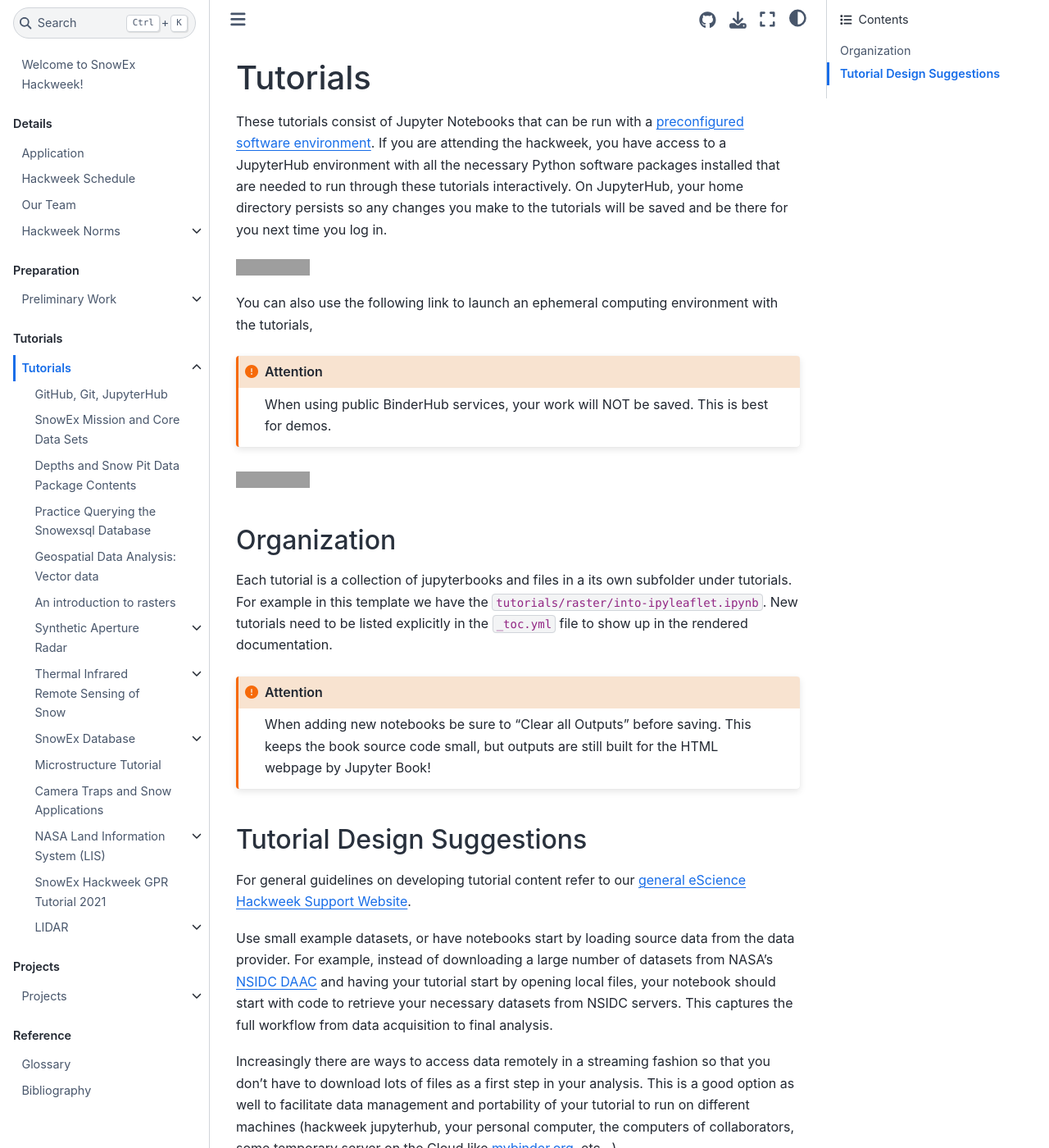
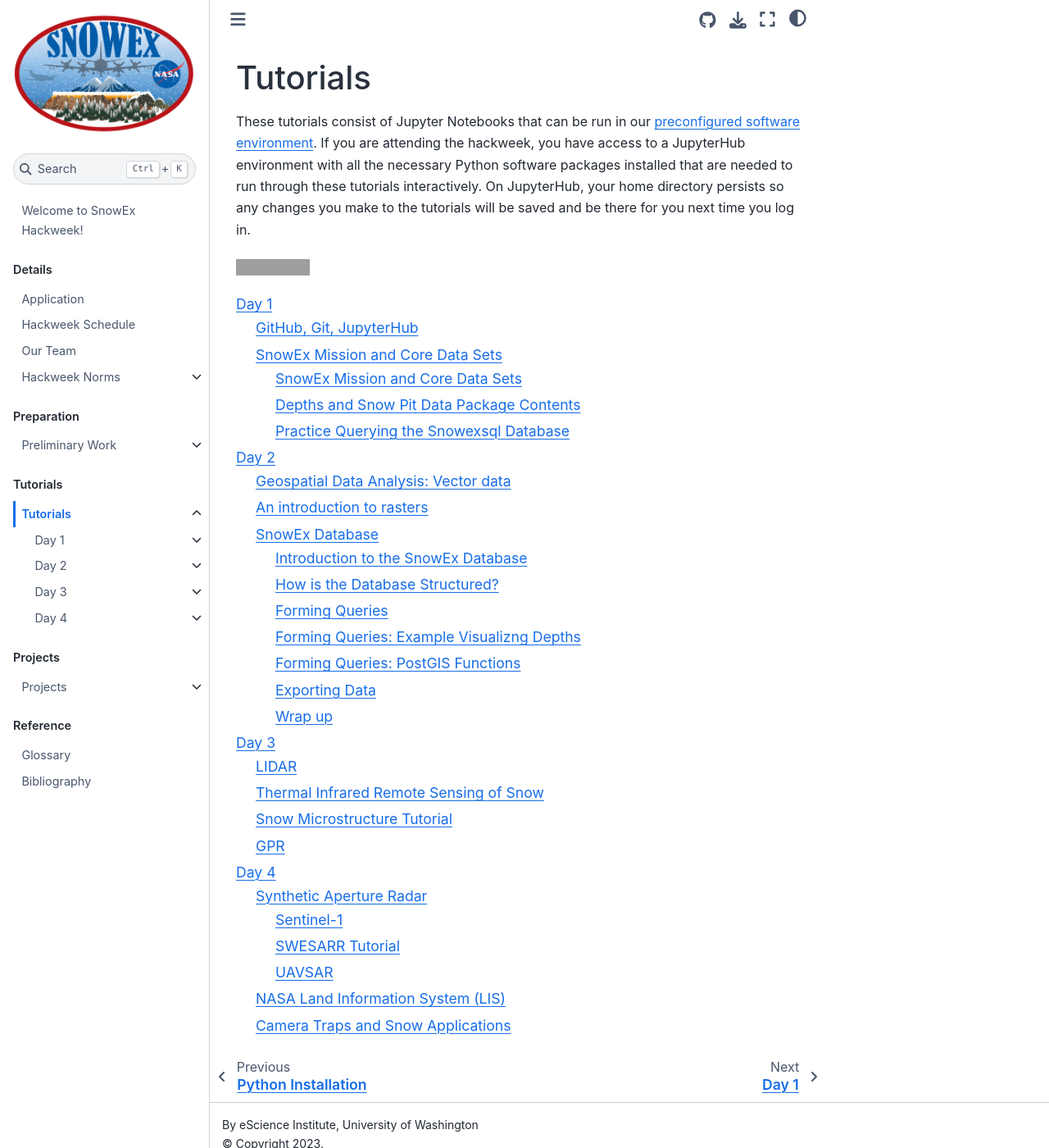
Before and after one commit to snowex-hackweek/website-2021, a Jupyter Book: the page built from book/tutorials/index.md, in a window 1280 px wide and 1400 px high. Shown: the whole window at 82% size. Built offline with Jupyter Book 1.0.4 settings and Sphinx 7.4.7 and the Sphinx Book theme 1.1.4, drawn with Linux system fonts in a browser that asks for light colours; some of the changed text lies outside the part shown; grey boxes are pictures that could not be loaded.

Commit message:
TOC - Group tutorials by days (#99)

````diff
--- a/book/_toc.yml
+++ b/book/_toc.yml
@@ -25,42 +25,50 @@
   chapters:
     - file: tutorials/index
       sections:
-        - file: tutorials/jupyter
-        - file: tutorials/core-datasets/index
+        - file: tutorials/day_1
           sections:
-            - file: tutorials/core-datasets/01_introduction
-            - file: tutorials/core-datasets/02_data-package
-            - file: tutorials/core-datasets/03_practice-querying
-        - file: tutorials/geospatial/geospatial_vector
-        - file: tutorials/raster/intro-ipyleaflet
-        - file: tutorials/sar/index
+          - file: tutorials/jupyter
+          - file: tutorials/core-datasets/index
+            sections:
+              - file: tutorials/core-datasets/01_introduction
+              - file: tutorials/core-datasets/02_data-package
+              - file: tutorials/core-datasets/03_practice-querying
+        - file: tutorials/day_2
           sections:
-            - file: tutorials/sar/sentinel1
-            - file: tutorials/sar/swesarr
-            - file: tutorials/sar/uavsar
-        - file: tutorials/thermal-ir/index
+          - file: tutorials/geospatial/geospatial_vector
+          - file: tutorials/raster/intro-ipyleaflet
+          - file: tutorials/database/index
+            sections:
+              - file: tutorials/database/1_getting_started_example
+              - file: tutorials/database/2_database_structure
+              - file: tutorials/database/3_forming_queries
+              - file: tutorials/database/4_get_spiral_example
+              - file: tutorials/database/5_plot_raster_example
+              - file: tutorials/database/6_exporting_data
+              - file: tutorials/database/7_wrap_up
+        - file: tutorials/day_3
           sections:
-            - file: tutorials/thermal-ir/thermal-ir-tutorial
-            - file: tutorials/thermal-ir/thermal-ir-data-download
-        - file: tutorials/database/index
+            - file: tutorials/lidar/index
+              sections:
+                - file: tutorials/lidar/ICESat2_tutorial
+            - file: tutorials/thermal-ir/index
+              sections:
+                - file: tutorials/thermal-ir/thermal-ir-tutorial
+                - file: tutorials/thermal-ir/thermal-ir-data-download
+            - file: tutorials/microstructure/microstructure-tutorial
+            - file: tutorials/gpr/gpr
+        - file: tutorials/day_4
           sections:
-            - file: tutorials/database/1_getting_started_example
-            - file: tutorials/database/2_database_structure
-            - file: tutorials/database/3_forming_queries
-            - file: tutorials/database/4_get_spiral_example
-            - file: tutorials/database/5_plot_raster_example
-            - file: tutorials/database/6_exporting_data
-            - file: tutorials/database/7_wrap_up
-        - file: tutorials/microstructure/microstructure-tutorial
-        - file: tutorials/camera-traps-tutorial/camera-traps-notebook
-        - file: tutorials/lis/index
-          sections:
-            - file: tutorials/lis/1_exploring_lis_output
-            - file: tutorials/lis/2_interactive_widgets
-        - file: tutorials/gpr/gpr
-        - file: tutorials/lidar/index
-          sections:
-            - file: tutorials/lidar/ICESat2_tutorial
+            - file: tutorials/sar/index
+              sections:
+                - file: tutorials/sar/sentinel1
+                - file: tutorials/sar/swesarr
+                - file: tutorials/sar/uavsar
+            - file: tutorials/lis/index
+              sections:
+                - file: tutorials/lis/1_exploring_lis_output
+                - file: tutorials/lis/2_interactive_widgets
+            - file: tutorials/camera-traps-tutorial/camera-traps-notebook
 
 - part: Projects
   chapters:
--- /dev/null
+++ b/book/tutorials/day_1.md
@@ -0,0 +1,4 @@
+# Day 1
+
+```{tableofcontents}
+```
--- /dev/null
+++ b/book/tutorials/day_2.md
@@ -0,0 +1,4 @@
+# Day 2
+
+```{tableofcontents}
+```
--- /dev/null
+++ b/book/tutorials/day_3.md
@@ -0,0 +1,4 @@
+# Day 3
+
+```{tableofcontents}
+```
--- /dev/null
+++ b/book/tutorials/day_4.md
@@ -0,0 +1,4 @@
+# Day 4
+
+```{tableofcontents}
+```
--- a/book/tutorials/index.md
+++ b/book/tutorials/index.md
@@ -1,30 +1,14 @@
 # Tutorials
 
-These tutorials consist of Jupyter Notebooks that can be run with a [preconfigured software environment](https://github.com/snowex-hackweek/docker-image). If you are attending the hackweek, you have access to a JupyterHub environment with all the necessary Python software packages installed that are needed to run through these tutorials interactively. On JupyterHub, your home directory persists so any changes you make to the tutorials will be saved and be there for you next time you log in.
+These tutorials consist of Jupyter Notebooks that can be run in our
+[preconfigured software environment](https://github.com/snowex-hackweek/docker-image).
+If you are attending the hackweek, you have access to a JupyterHub environment
+with all the necessary Python software packages installed that are needed to run
+through these tutorials interactively. On JupyterHub, your home directory persists
+so any changes you make to the tutorials will be saved and be there for you next
+time you log in.
 
 [![badge](https://img.shields.io/static/v1.svg?logo=Jupyter&label=Launch&message=SnowExJupyterHub&color=orange)](https://snowex.hackweek.io)
 
-
-You can also use the following link to launch an ephemeral computing environment with the tutorials,
-```{attention}
-When using public BinderHub services, your work will NOT be saved. This is best for demos.
+```{tableofcontents}
 ```
-
-[![badge](https://img.shields.io/static/v1.svg?logo=Jupyter&label=PangeoBinderAWS&message=us-west-2&color=orange)](https://aws-uswest2-binder.pangeo.io/v2/gh/snowex-hackweek/website/main?urlpath=git-pull%3Frepo%3Dhttps%253A%252F%252Fgithub.com%252Fsnowex-hackweek%252Fwebsite%26urlpath%3Dlab%252Ftree%252Fwebsite/book/tutorials%252F%26branch%3Dmain)
-
-
-## Organization
-
-Each tutorial is a collection of jupyterbooks and files in a its own subfolder under tutorials. For example in this template we have the `tutorials/raster/into-ipyleaflet.ipynb`. New tutorials need to be listed explicitly in the `_toc.yml` file to show up in the rendered documentation.
-
-```{attention}
-When adding new notebooks be sure to "Clear all Outputs" before saving. This keeps the book source code small, but outputs are still built for the HTML webpage by Jupyter Book!
-```
-
-## Tutorial Design Suggestions
-
-For general guidelines on developing tutorial content refer to our [general eScience Hackweek Support Website](https://uwhackweek.github.io/hackweeks-as-a-service/tutorials.html).
-
-Use small example datasets, or have notebooks start by loading source data from the data provider. For example, instead of downloading a large number of datasets from NASA's [NSIDC DAAC](https://nsidc.org/daac) and having your tutorial start by opening local files, your notebook should start with code to retrieve your necessary datasets from NSIDC servers. This captures the full workflow from data acquisition to final analysis.
-
-Increasingly there are ways to access data remotely in a streaming fashion so that you don't have to download lots of files as a first step in your analysis. This is a good option as well to facilitate data management and portability of your tutorial to run on different machines (hackweek jupyterhub, your personal computer, the computers of collaborators, some temporary server on the Cloud like mybinder.org, etc...)
````
Also changed, not shown: book/tutorials/core-datasets/index.md (+4 -1 lines), book/tutorials/database/index.md (+3 -0 lines), book/tutorials/sar/index.md (+3 -0 lines), book/tutorials/gpr/gpr.ipynb, book/tutorials/lidar/ICESat2_tutorial.ipynb, book/tutorials/microstructure/microstructure-tutorial.ipynb.
